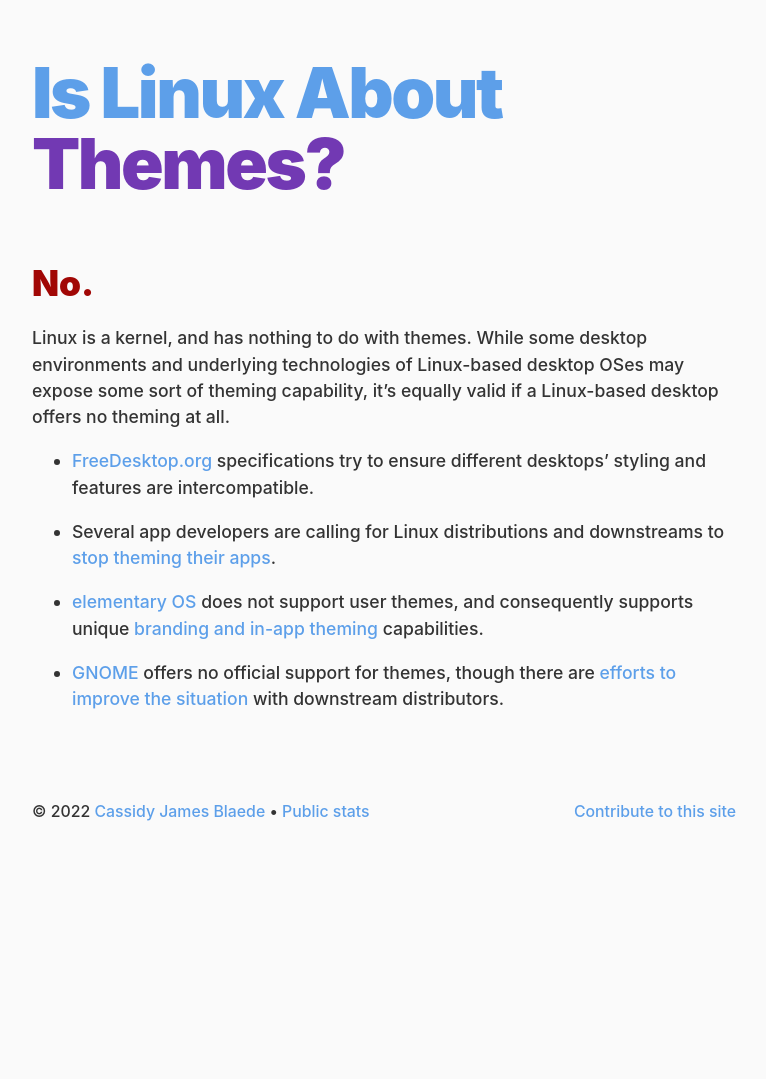
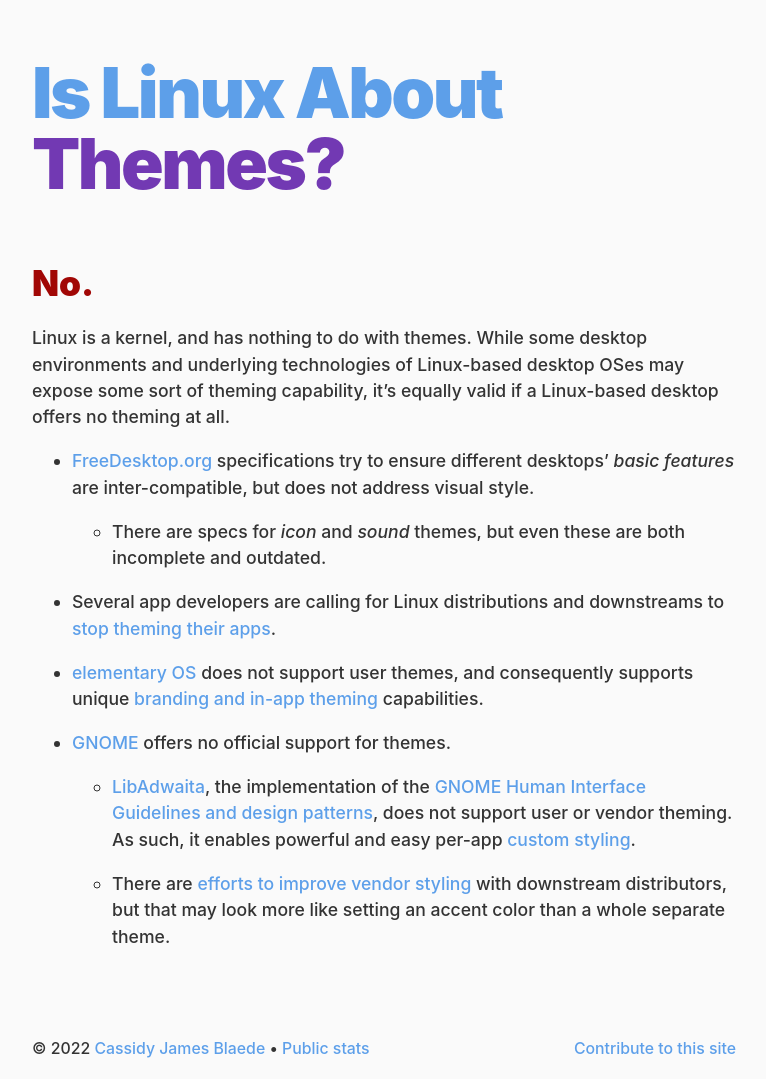
Before and after one commit to islinuxabout/islinuxabout.github.io, a Jekyll site: the page built from themes.md, in a window 1280 px wide. Shown: the whole page, without its empty margins (256-1022 px from the left). Built offline with Jekyll 4.4.1, drawn with Linux system fonts in a browser that asks for light colours; our own code applies the rules of GitHub Pages for plain Markdown files; before the commit the page ends 900 px from its top, so only the background shows below that.

Commit message:
Themes: expand on FD.o and GNOME sections

```diff
--- a/themes.md
+++ b/themes.md
@@ -12,10 +12,16 @@ redirect_from:
 
 Linux is a kernel, and has nothing to do with themes. While some desktop environments and underlying technologies of Linux-based desktop OSes may expose some sort of theming capability, it's equally valid if a Linux-based desktop offers no theming at all.
 
-- [FreeDesktop.org](https://freedesktop.org) specifications try to ensure different desktops' styling and features are intercompatible.
+- [FreeDesktop.org](https://freedesktop.org) specifications try to ensure different desktops' _basic features_ are inter-compatible, but does not address visual style.
+
+  - There are specs for _icon_ and _sound_ themes, but even these are both incomplete and outdated.
 
 - Several app developers are calling for Linux distributions and downstreams to [stop theming their apps](https://stopthemingmy.app/).
 
 - [elementary OS](https://elementary.io) does not support user themes, and consequently supports unique [branding and in-app theming](https://medium.com/elementaryos/developer-tips-branding-your-app-a57cb44d31d3) capabilities.
 
-- [GNOME](https://gnome.org) offers no official support for themes, though there are [efforts to improve the situation](https://discourse.gnome.org/t/gtk-adwaita-and-vendor-styles/1641) with downstream distributors.
+- [GNOME](https://gnome.org) offers no official support for themes.
+
+  - [LibAdwaita](https://gnome.pages.gitlab.gnome.org/libadwaita/), the implementation of the [GNOME Human Interface Guidelines and design patterns](https://developer.gnome.org/hig/), does not support user or vendor theming. As such, it enables powerful and easy per-app [custom styling](https://developer.gnome.org/hig/guidelines/ui-styling.html#custom-styling).
+
+  - There are [efforts to improve vendor styling](https://discourse.gnome.org/t/gtk-adwaita-and-vendor-styles/1641) with downstream distributors, but that may look more like setting an accent color than a whole separate theme.
```
